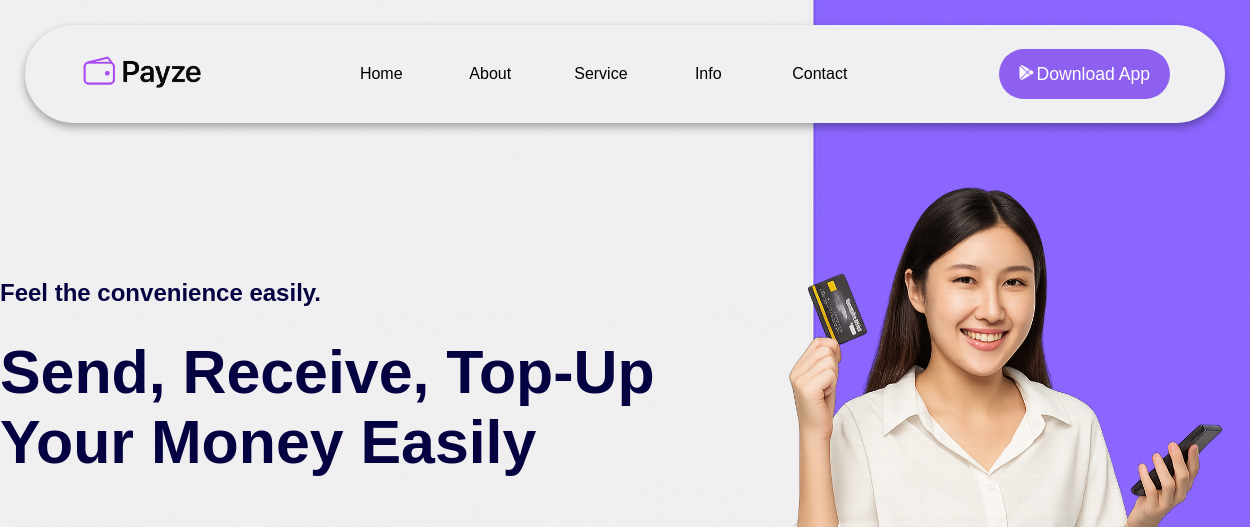
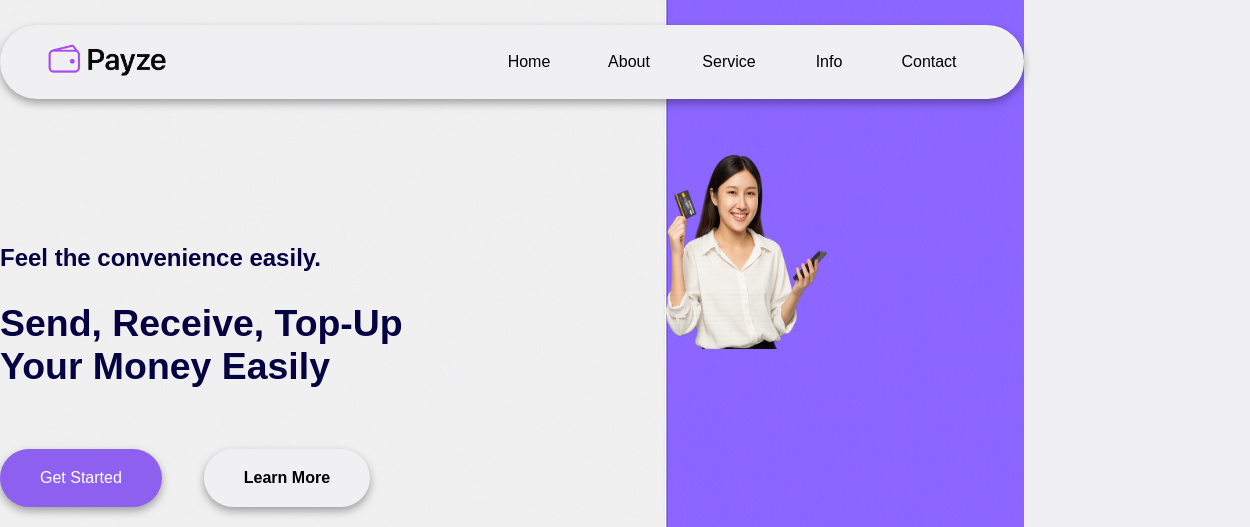
Before and after one commit to M-G-S-F/Layout-Banco, a plain HTML site: page index.html in a window 1024 px wide. Shown: the top 527 px of the page, 1250 px wide, since content can reach past the window. Drawn offline with Linux system fonts and the light colour scheme; files whose address does not match are found by name.

Commit message:
começo da responsividade de tablet

```diff
--- a/CSS/geral.css
+++ b/CSS/geral.css
@@ -1,8 +1,13 @@
+
 * {
     margin: 0;
     padding: 0;
     box-sizing: border-box;
     font-family: sans-serif;
+}
+
+body {
+    background-color: var(--fundo);
 }
 
 :root {
@@ -20,7 +25,7 @@
     max-width: 1250px;
     margin: auto;
     padding: var(--distpg);
-
+    min-width: 1125px;
 }
 
 .fundo {
@@ -29,4 +34,5 @@
 
 .fundo3 {
     background-color: var(--roxo2);
+
 }
--- a/CSS/header.css
+++ b/CSS/header.css
@@ -5,7 +5,8 @@
         align-items: center;
         padding: 25px 55px;
         border-radius: 65px;
-        max-width: 1200px;
+        max-width: 1250px;
+        min-width: 1125px;
         margin: auto;
         box-shadow: var(--sombra);
         background-color: var(--fundo);
@@ -16,7 +17,6 @@
     }
 
     nav {
-        width: 50%;
         display: grid;
         grid-template-columns: repeat(5, 1fr);
         grid-template-rows: auto;
@@ -60,3 +60,25 @@
         width: 0.8em;
         margin-right: 3px;
     }
+
+
+
+    @media screen and (min-width: 800px) and (max-width: 1200px) {
+        .efeitoback {
+        }
+
+        header {
+            min-width: 800px;
+            max-width: 1200px;
+            padding: 15px 45px;
+        }
+
+        nav a {
+            padding: 10px;
+
+        }
+
+        .download {
+            display: none;
+        }
+    }
--- a/CSS/inicio.css
+++ b/CSS/inicio.css
@@ -4,7 +4,7 @@
     background-position: center;
     background-size: cover;
     padding-top: 25px;
-    min-width: 1250px;
+    margin: auto;
 }
 
 
@@ -13,8 +13,8 @@
     display: grid;
     grid-template-columns: 3.5fr 2fr 4.5fr;
     grid-template-rows: 1fr 4.5fr 1fr 3.5fr;
-    height: auto;
     column-gap: 20px;
+
 }
 
 .titulo-inicio {
@@ -198,3 +198,43 @@
 .readmore a:hover {
     text-decoration: underline;
 }
+
+
+
+@media screen and (min-width: 800px) and (max-width: 1200px) {
+    .limite {
+        min-width: 800px;
+        max-width: 1200px;
+        display: grid;
+
+    }
+
+    .titulo-inicio {
+
+    }
+
+
+
+    .h2-inicio {
+        font-size: 1em;
+    }
+
+    .h1-inicio {
+        font-size: 2em;
+    }
+
+    .titulo-botao-inicio {
+        height: 60;
+
+    }
+
+    .lista-inicio {
+        display: none;
+    }
+
+    .img-inicio {
+        width: 200px;
+        height: 200px;
+    }
+
+}
--- a/CSS/pg2.css
+++ b/CSS/pg2.css
@@ -26,12 +26,14 @@
     grid-template-rows: repeat(2, 1fr);
     gap: 25px;
     margin-top: 30px;
+
 }
 
 
 .cx-pg2 {
     display: flex;
     flex-direction: column;
+    flex-wrap: wrap
 }
 
 .cx-pg2 img {
--- a/CSS/pg4.css
+++ b/CSS/pg4.css
@@ -1,3 +1,5 @@
+
+
 
 .titulo-pg-4 {
     display: flex;
```
